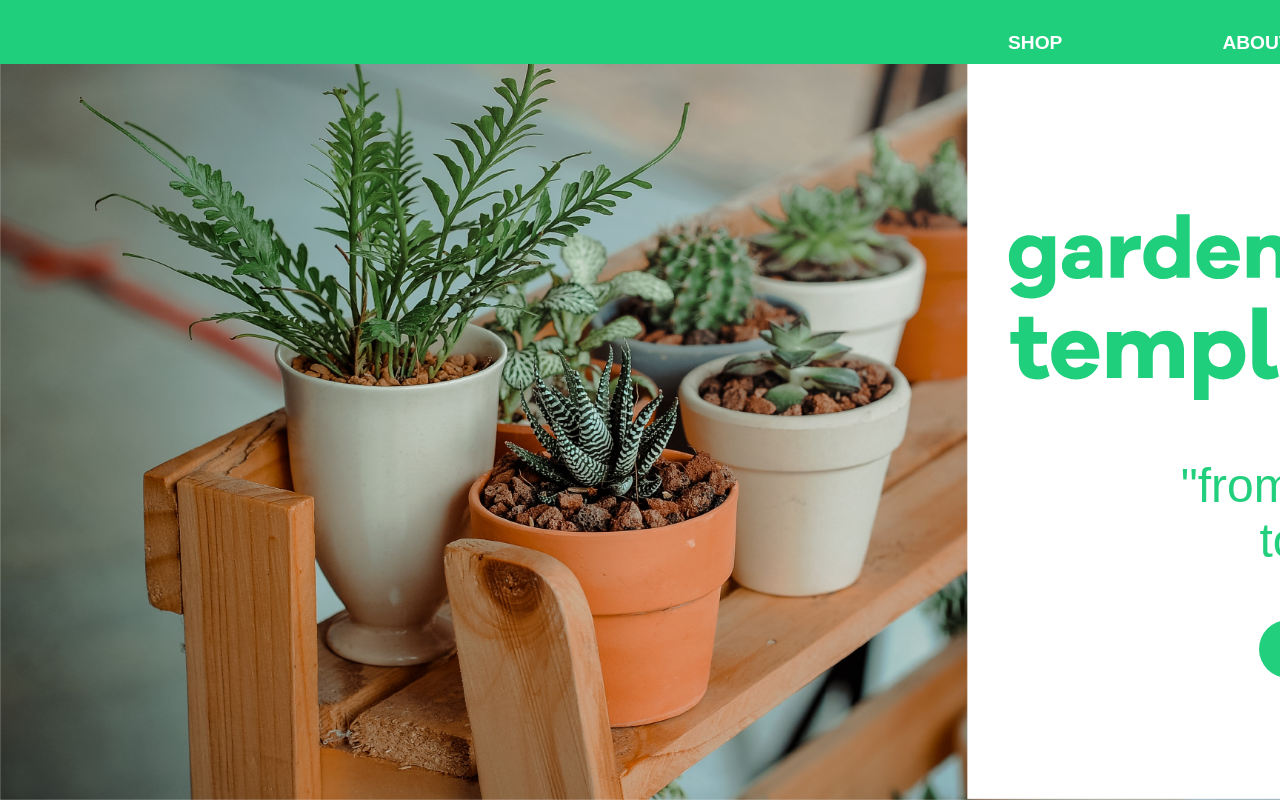
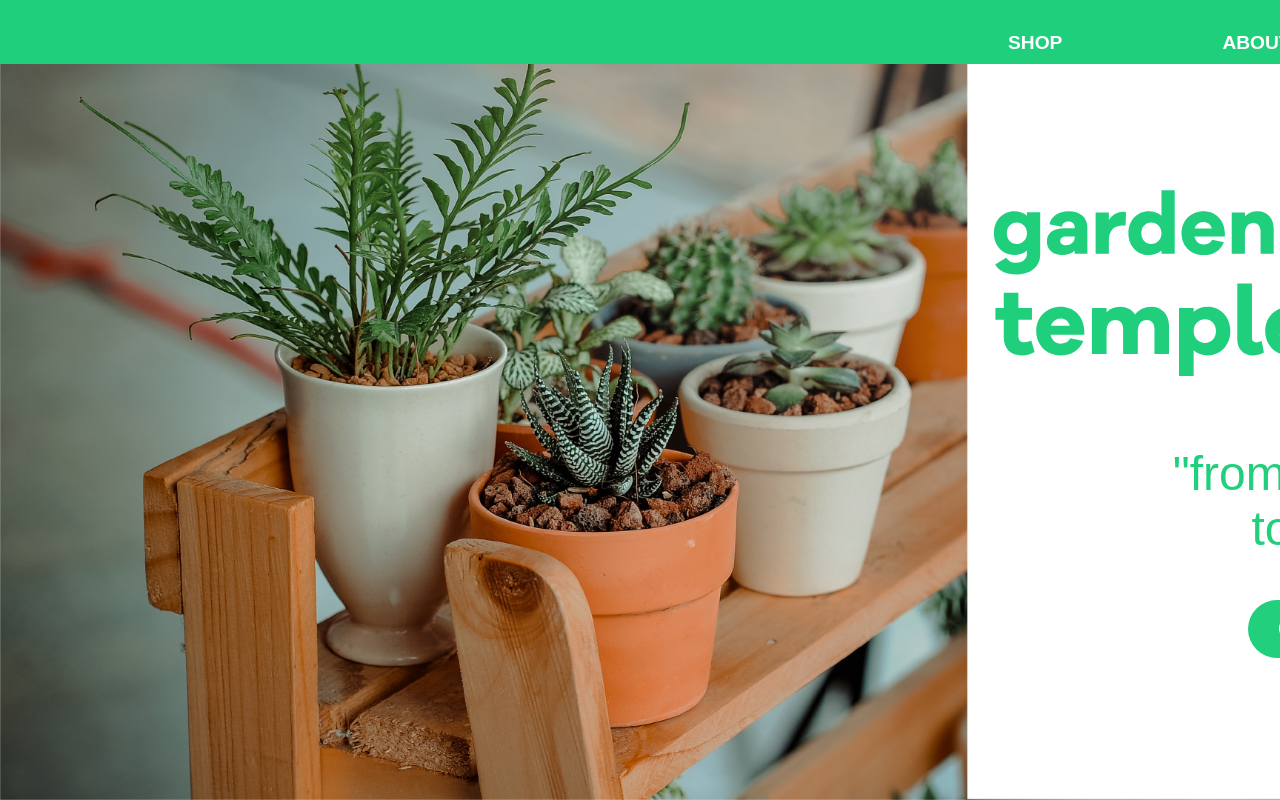
Before and after one commit to donotriplett/GardenPage, an Angular app: page /landing in a window 1280 px wide. Built offline with nearby package versions, Linux system fonts and the light colour scheme; a web font is replaced by a local one.

Commit message:
final push

```diff
--- a/src/app/landing/landing.component.css
+++ b/src/app/landing/landing.component.css
@@ -3,6 +3,7 @@ html { font-family: 'Inter UI', sans-serif; }
 @supports (font-variation-settings: normal) {
   html { font-family: 'Inter UI var alt', sans-serif; }
 }
+
 .background{
   height: 100vh;
   width:100%;
@@ -14,7 +15,7 @@ html { font-family: 'Inter UI', sans-serif; }
 #Layer_1{
   width: 100%;
   height: 25vh;
-  transform: translate(575px, 200px);
+  transform: translate(35em, 11em);
   position: fixed;
 
 }
@@ -31,12 +32,12 @@ html { font-family: 'Inter UI', sans-serif; }
   color: #21CF7C;
   position: fixed;
   text-align: center;
-  transform: translate(1160px, 410px);
+  transform: translate(24em,8.3em);
 
 }
 
 button {
-  transform: translate(1259px, 620px);
+  transform: translate(52em, 25em);
   font-size: 24px;
         background-color: #21CF7C;
         border: none;
```
